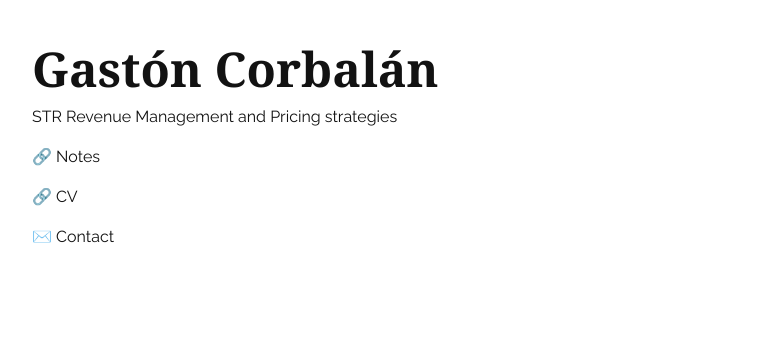
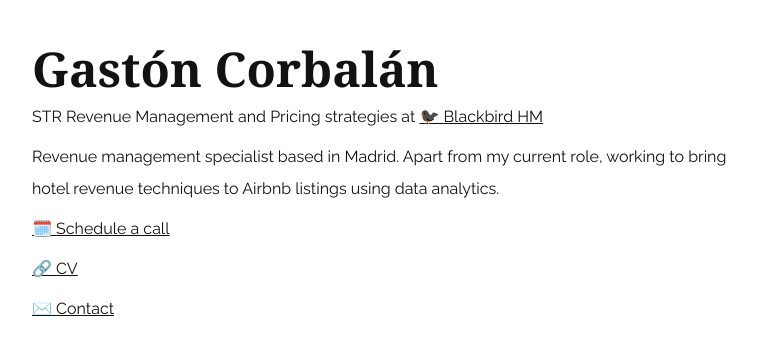
Before and after one commit to ImGaston/portfolio, a Next.js app: page / in a window 1280 px wide. Shown: the top 354 px of the page, without its empty margins (258-1015 px from the left). Built offline with nearby package versions, Linux system fonts and the light colour scheme; a web font is replaced by a local one.

Commit message:
new content

```diff
--- a/package.json
+++ b/package.json
@@ -1,7 +1,7 @@
 {
   "name": "portfolio",
   "version": "1.0.0",
-  "description": "Gaston Corbalan's portfolio",
+  "description": "Gaston Corbalan's portfolionpm u`date",
   "main": "index.js",
   "scripts": {
     "dev": "next",
--- a/pages/index.js
+++ b/pages/index.js
@@ -9,11 +9,20 @@ const Home = () => {
     <main>
       <div className='first-view'>
         <h1>Gastón Corbalán</h1>
-        <p className='subtitle'>STR Revenue Management and Pricing strategies</p>
+        <p className='subtitle'>
+          STR Revenue Management and Pricing strategies at{' '}
+          <a target='_blank' href='https://blackbirdhm.com//'>
+            🐦‍⬛ <span>Blackbird HM</span>
+          </a>
+        </p>
+        <p>
+          Revenue management specialist based in Madrid. Apart from my current role, working to
+          bring hotel revenue techniques to Airbnb listings using data analytics.
+        </p>
       </div>
       <p>
-        <a target='_blank' href='https://notes.gastoncorbalan.com/'>
-          🔗 <span>Notes</span>
+        <a target='_blank' href='https://calendar.app.google/Nu8B7evvfjS8apX79/'>
+          🗓️ <span>Schedule a call</span>
         </a>
       </p>
       <p>
--- a/styles/styles.css
+++ b/styles/styles.css
@@ -45,9 +45,11 @@ p {
 
 a {
   color: inherit; /* blue colors for links too */
-  text-decoration: inherit; /* no underline */
+  text-decoration: underline; /* no underline */
 }
 
 a span:hover {
-  text-decoration: underline;
+  font-weight: bold;
+  background-color: rgb(0, 0, 142);
+  color: white;
 }
```
Also changed, not shown: 1 other file (tests, documents, lock files or other folders).
